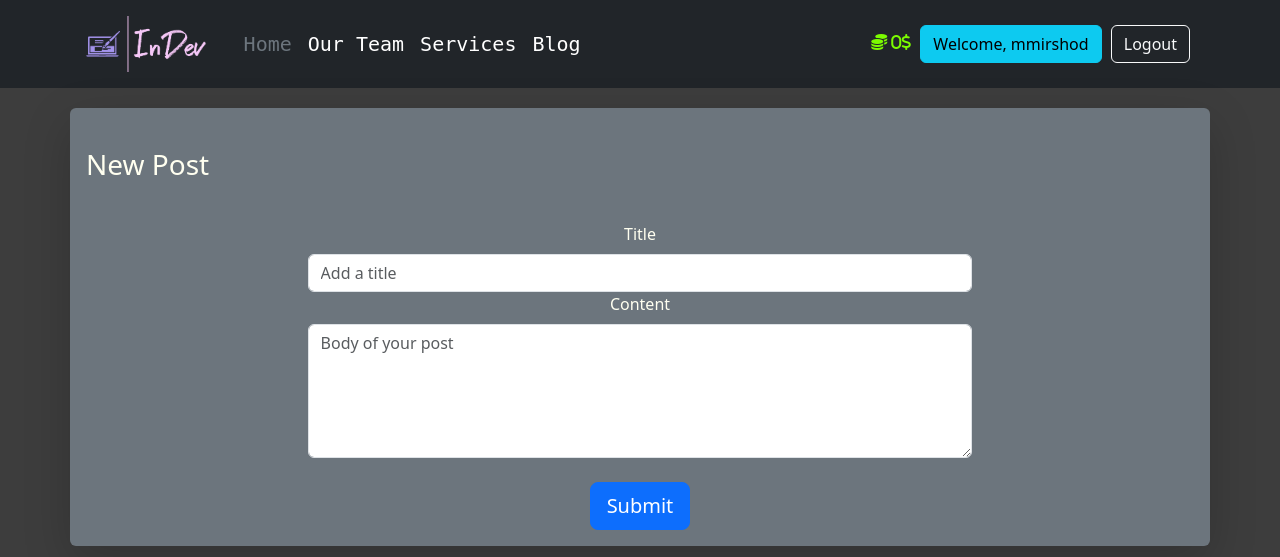
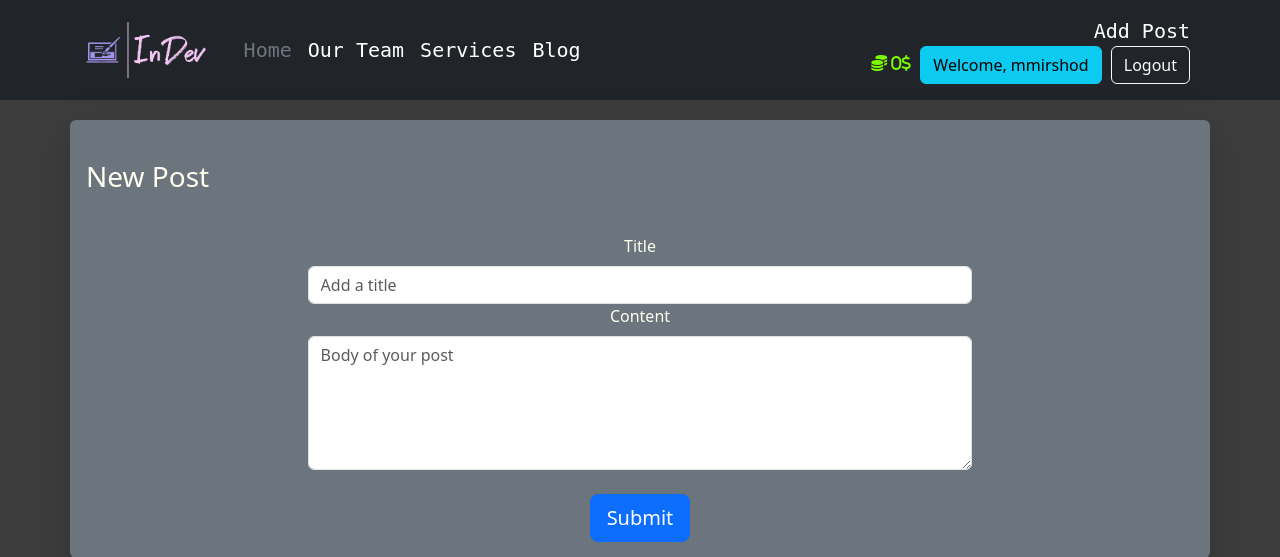
Before and after one commit to mmirshod/InDev, a Flask app: page /blog/add-post in a window 1280 px wide. Shown: the top 557 px of the page. Run offline with Flask 3, Linux system fonts and the light colour scheme; a user stored in the database is signed in; some libraries are stand-ins or nearby versions.

Commit message:
Added button to add post from navbar

```diff
--- a/InDev/templates/base.html
+++ b/InDev/templates/base.html
@@ -39,6 +39,7 @@
 
                     {% if current_user.is_authenticated %}
                         <div class="text-end">
+                            <a href="{{ url_for('add_post') }}" class="nav-link px-2 text-white">Add Post</a>
                             <i class="fa-solid fa-coins" style="color: lawngreen">  {{ current_user.prettier_budget }}  </i>
                             <span
                                class="btn btn-info" style="margin-left: 5px; margin-right: 5px;">Welcome, {{ current_user.username }}</span>
```
